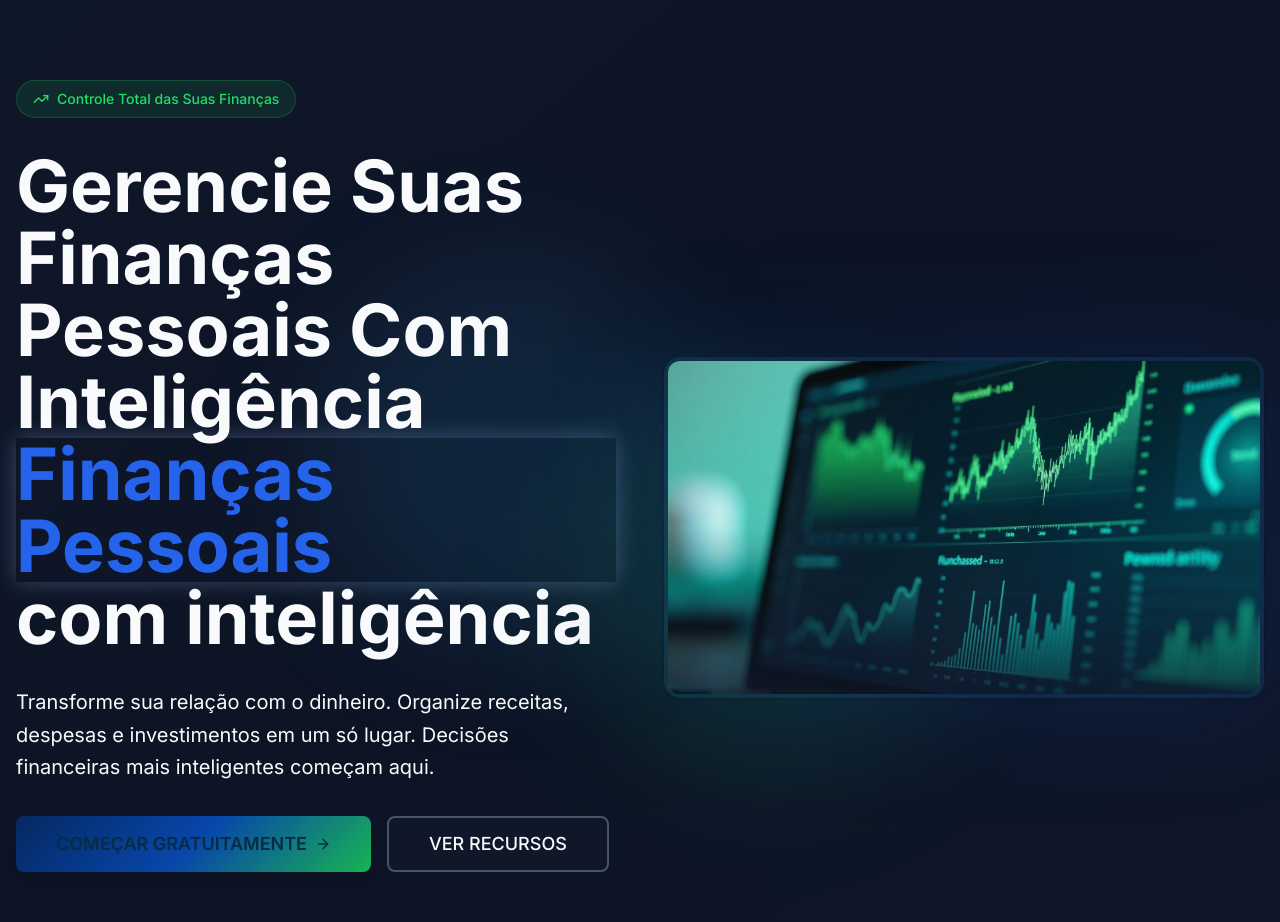
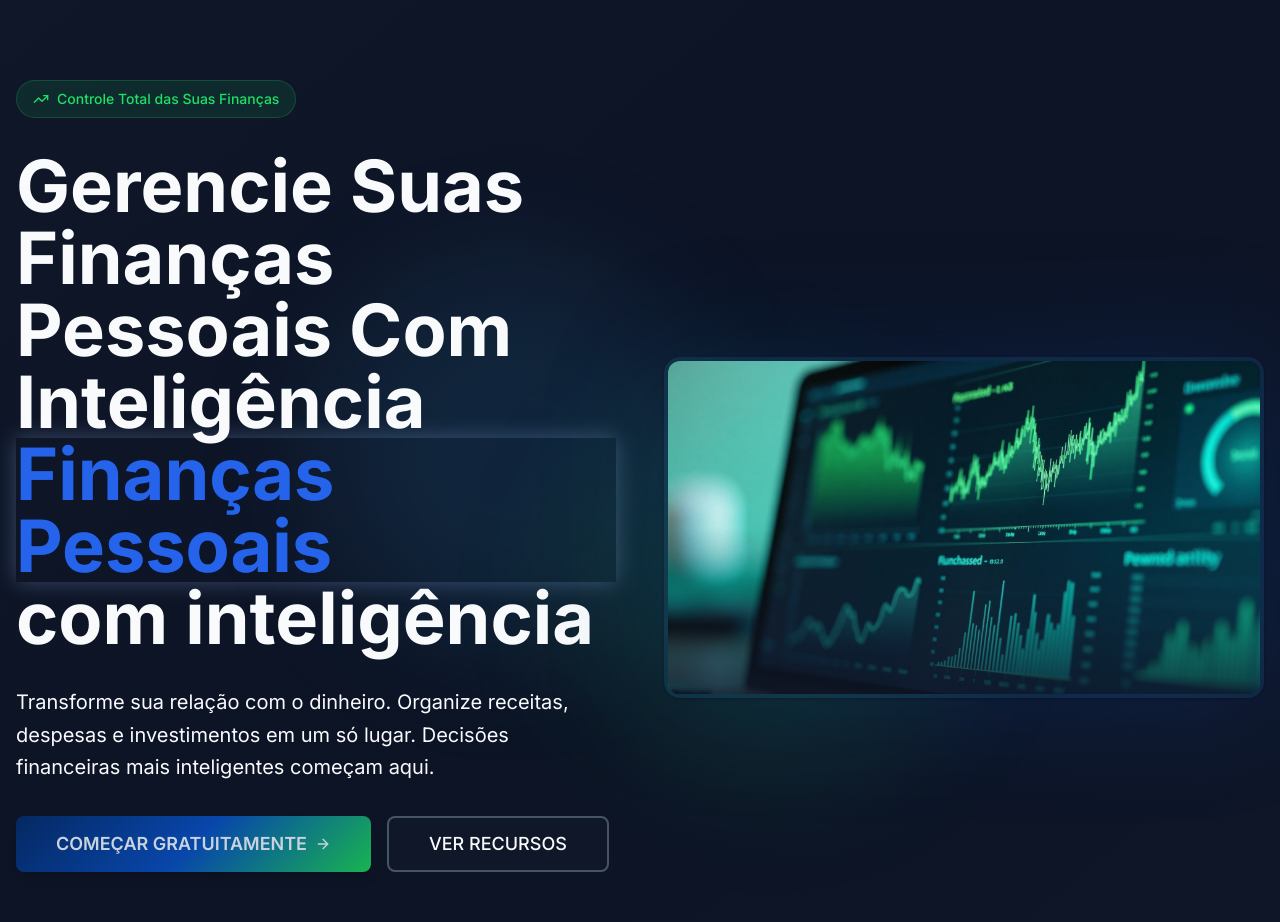
Before and after one commit to fabinnferreira/financeflow, a React (Vite) app: page / in a window 1280 px wide. Shown: the top 922 px of the page. Built offline with nearby package versions, Linux system fonts and the light colour scheme.

Commit message:
Visual edit in Lovable
Edited UI in Lovable

```diff
--- a/src/components/Hero.tsx
+++ b/src/components/Hero.tsx
@@ -34,7 +34,7 @@ Com Inteligência<span className="block bg-gradient-hero bg-clip-text animate-gl
 
             <div className="flex flex-col sm:flex-row gap-4">
               <Button variant="hero" size="xl" className="group" asChild>
-                <Link to="/auth" className="text-primary-foreground">COMEÇAR GRATUITAMENTE<ArrowRight className="w-5 h-5 group-hover:translate-x-1 transition-transform" />
+                <Link to="/auth" className="text-secondary">COMEÇAR GRATUITAMENTE<ArrowRight className="w-5 h-5 group-hover:translate-x-1 transition-transform" />
                 </Link>
               </Button>
 
```
